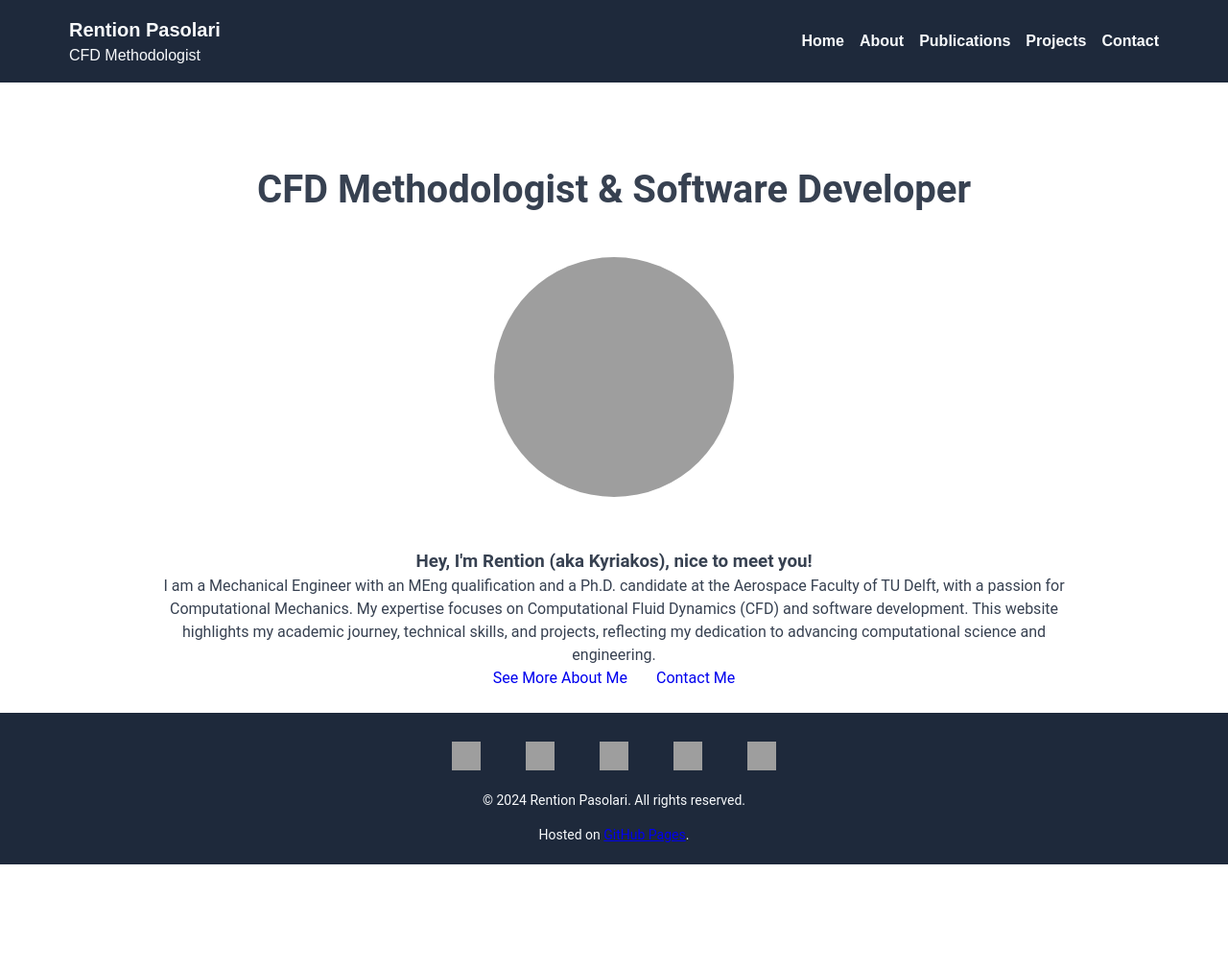
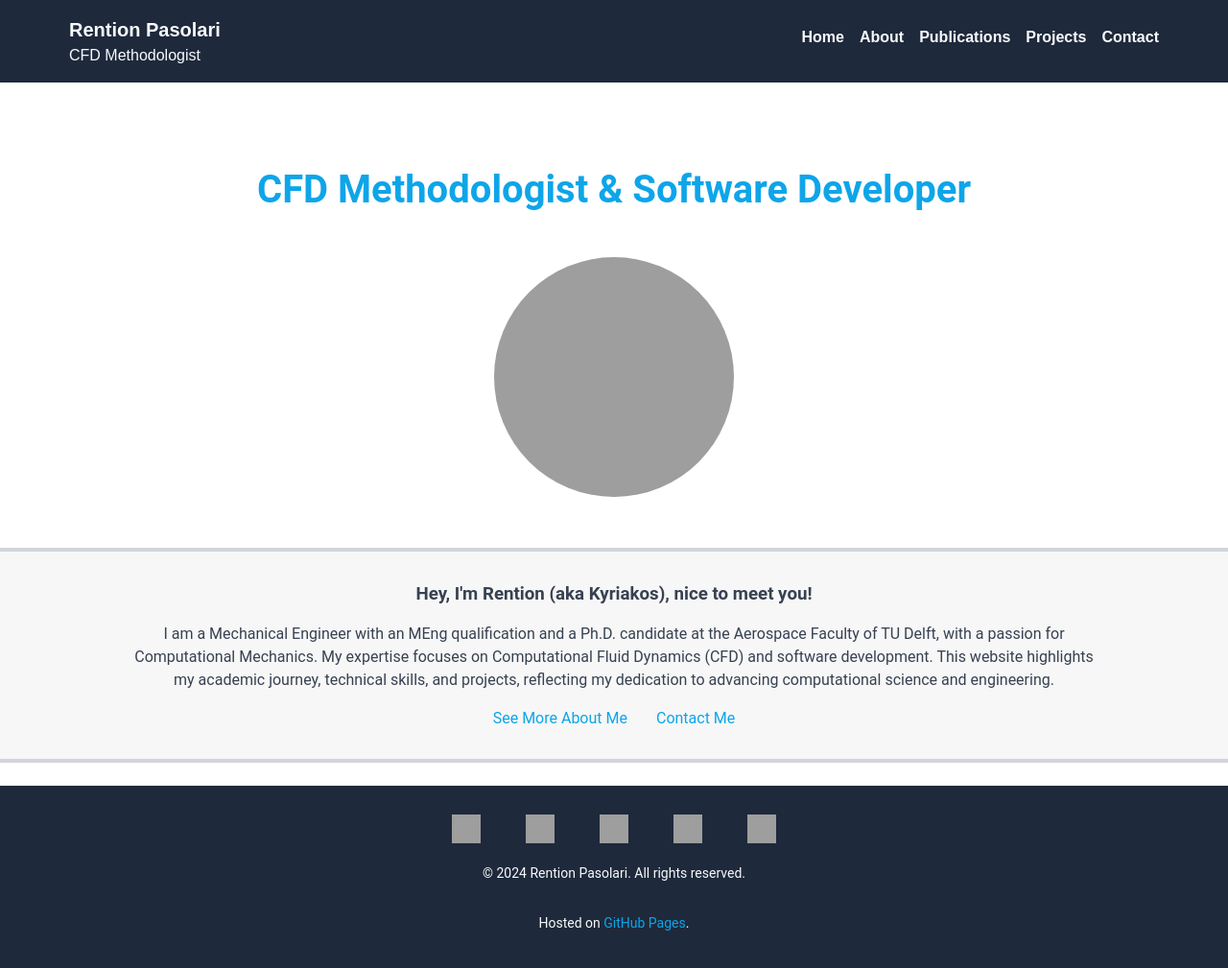
Before and after one commit to rpasolari/rpasolari.github.io, a Jekyll site: the page built from index.html, in a window 1280 px wide. Shown: the whole page at 96% size. Built offline with Jekyll 4.4.1, drawn with Linux system fonts in a browser that asks for light colours; before the commit the page ends 901 px from its top, so only the background shows below that; grey boxes are pictures that could not be loaded.

Commit message:
Fixed footer

```diff
--- a/assets/css/style.css
+++ b/assets/css/style.css
@@ -1,9 +1,9 @@
 :root {
   /* CSS variables for container width */
-  --container-width: clamp(10%, 40%, 80%);
-  --container-max-width: 80%;
-  --container-min-width: 0.1%;
+  --main-width: 1000px;
+  --main-max-width: 90vw;
 }
+
 * {
   margin: 0;
   padding: 0;
@@ -43,144 +43,13 @@
     flex-direction: column;
     justify-content: start; /* Vertically centers content */
     align-items: center; /* Horizontally centers content */
-    width: 1000px;
-    max-width: 90%;
+    width: var(--main-width);
+    max-width: var(--main-max-width);
     padding: 0;
     margin: 0;
     background-color: var(--body-background-color);
     text-align: center;
     box-sizing: border-box;
-}
-
-.content-container {
-    display: flex; /* Enables flexible layout inside the container */
-    flex-direction: column; /* Stacks children vertically */
-    align-items: center; /* Centers items horizontally */
-    justify-content: flex-start; /* Aligns items to the top */
-    width: 100%; /* Takes the full width of the parent (main) */
-    padding: 1.5rem; /* Adds internal spacing */
-    box-sizing: border-box; /* Includes padding and border in total width/height */
-    gap: 1rem; /* Adds spacing between child elements */
-    overflow-y: visible; /* Enables vertical scrolling for overflowing content */
-}
-
-/* Footer settings */
-footer {
-  background-color: var(--footer-background-color);
-  color: var(--footer-text-color);
-  display: flex;
-  align-items: center;
-  flex-direction: column;
-  width: 100%;
-  margin-top: 0px;
-  font-size: var(--footer-copyright-font-size);
-  padding-bottom: 20px;
-  padding-top: 30px;
-  box-sizing: border-box;
-}
-
-footer a img{
-  text-decoration: none;
-  width: 30px;
-  height: 30px;
-}
-
-footer div {
-  display: flex;
-  justify-content: center;
-  gap: 15px;
-}
-
-footer p {
-  margin-top: 15px;
-}
-
-/*.section-with-image-right {
-  width: 100%;
-  margin: 20px 0;
-}
-
-.section-with-image-right .image {
-  width: 350px;
-  height: 350px;
-  border-radius: 50%;
-  text-align: center;
-  font-size: 30px;
-  float: right;
-  font-weight: bold;
-  padding: 40px;
-  shape-outside: circle();
-
-}
-.section-with-image-right .text {
-  text-align: left;
-}
-.section-with-image-left{
-  width: 100%;
-  margin: 20px 0;
-}
-.section-with-image-left .image {
-  width: 350px;
-  height: 350px;
-  border-radius: 50%;
-  text-align: center;
-  font-size: 30px;
-  float: left;
-  font-weight: bold;
-  padding: 40px;
-  shape-outside: circle();
-}
-.section-with-image-left .text {
-  text-align: right;
-}
-
-.full-width-box {
-  position: relative;
-  width: calc(100vw - 16px);
-  padding: 30px 0;
-  background-color: var(--second-body-background-color);
-  box-sizing: border-box;
-}
-
-.full-width-box .inner-content {
-  width: var(--container-width);
-  max-width: var(--container-max-width);
-  min-width: var(--container-min-width);
-  margin: 0 auto;
-  text-align: center;
-  box-sizing: border-box;
-}
-
-.full-width-box .inner-content-left {
-  text-align: left;
-}
-
-.full-width-box-primary {
-  background-color: var(--body-background-color);
-}
-
-.full-width-box-secondary {
-  background-color: var(--second-body-background-color);
-  border-top: 4px solid var(--line-dark-color);
-  border-bottom: 4px solid var(--line-dark-color);
-}
-
-
-.breadcrumb {
-  width: var(--container-width);
-  max-width: var(--container-max-width);
-  min-width: var(--container-min-width);
-  height: auto;
-  margin: 130px auto 0 auto;
-  font-size: var(--breadcrumb-font-size);
-  color: #555;
-  box-sizing: border-box;
-  text-align: left;
-}
-
-.breadcrumb p {
-  margin: 0;
-  font-family: var(--breadcrumb-font);
 }
 
 h1 {
@@ -230,8 +99,133 @@
   text-decoration: None;
 }
 
+.content-container {
+    display: flex; /* Enables flexible layout inside the container */
+    flex-direction: column; /* Stacks children vertically */
+    align-items: center; /* Centers items horizontally */
+    justify-content: flex-start; /* Aligns items to the top */
+    width: 100%; /* Takes the full width of the parent (main) */
+    padding: 1.5rem; /* Adds internal spacing */
+    box-sizing: border-box; /* Includes padding and border in total width/height */
+    gap: 1rem; /* Adds spacing between child elements */
+    overflow-y: visible; /* Enables vertical scrolling for overflowing content */
+}
 
-.monitor-container {
+/* Footer settings */
+footer {
+  background-color: var(--footer-background-color);
+  color: var(--footer-text-color);
+  display: flex;
+  align-items: center;
+  flex-direction: column;
+  width: 100%;
+  margin-top: 0px;
+  font-size: var(--footer-copyright-font-size);
+  padding-bottom: 20px;
+  padding-top: 30px;
+  box-sizing: border-box;
+}
+
+footer a img{
+  text-decoration: none;
+  width: 30px;
+  height: 30px;
+}
+
+footer div {
+  display: flex;
+  justify-content: center;
+  gap: 15px;
+}
+
+footer p {
+  margin-top: 15px;
+}
+
+.section-with-image-right {
+  width: 100%;
+  margin: 20px 0;
+}
+
+.section-with-image-right .image {
+  width: 350px;
+  height: 350px;
+  max-width: 100%;
+  border-radius: 50%;
+  text-align: center;
+  font-size: 30px;
+  float: right;
+  font-weight: bold;
+  padding: 20px;
+  shape-outside: circle();
+
+}
+.section-with-image-right .text {
+  text-align: justify;
+}
+.section-with-image-left{
+  width: 100%;
+  margin: 20px 0;
+}
+.section-with-image-left .image {
+  width: 350px;
+  height: 350px;
+  border-radius: 50%;
+  text-align: center;
+  font-size: 30px;
+  float: left;
+  font-weight: bold;
+  padding: 40px;
+  shape-outside: circle();
+}
+.section-with-image-left .text {
+  text-align: right;
+}
+
+.full-width-box {
+  position: relative;
+  width: 100vw;
+  padding: 30px 0;
+  background-color: var(--second-body-background-color);
+  box-sizing: border-box;
+}
+
+.full-width-box .inner-content {
+  display: flex;
+  flex-direction: column;
+  width: var(--main-width);
+  max-width: var(--main-max-width);
+  justify-content: center;
+  align-items: center;
+  margin: 0 auto;
+  text-align: center;
+  box-sizing: border-box;
+}
+
+.full-width-box .inner-content-left {
+  display: block;
+  text-align: left;
+  align-items: flex-start;
+}
+
+.full-width-box-primary {
+  background-color: var(--body-background-color);
+}
+
+.full-width-box-secondary {
+  background-color: var(--second-body-background-color);
+  border-top: 4px solid var(--line-dark-color);
+  border-bottom: 4px solid var(--line-dark-color);
+}
+
+.inner-image {
+  width: 120%; /* Image is 120% of the container width */
+  max-width: 100vw; /* Prevent the image from exceeding the viewport width */
+  height: auto; /* Maintain aspect ratio */
+  display: block;
+  box-sizing: border-box;
+}
+/*.monitor-container {
   display: flex;
   justify-content: center;
   align-items: center;
@@ -243,4 +237,22 @@
   max-width: 90vw;
   min-width: 10vw;
   height: auto;
-} */
+}
+*/
+/*.breadcrumb {
+  width: var(--container-width);
+  max-width: var(--container-max-width);
+  min-width: var(--container-min-width);
+  height: auto;
+  margin: 130px auto 0 auto;
+  font-size: var(--breadcrumb-font-size);
+  color: #555;
+  box-sizing: border-box;
+  text-align: left;
+}
+
+.breadcrumb p {
+  margin: 0;
+  font-family: var(--breadcrumb-font);
+}
+*/
```
Also changed, not shown: pages/about.html (+6 -6 lines).
